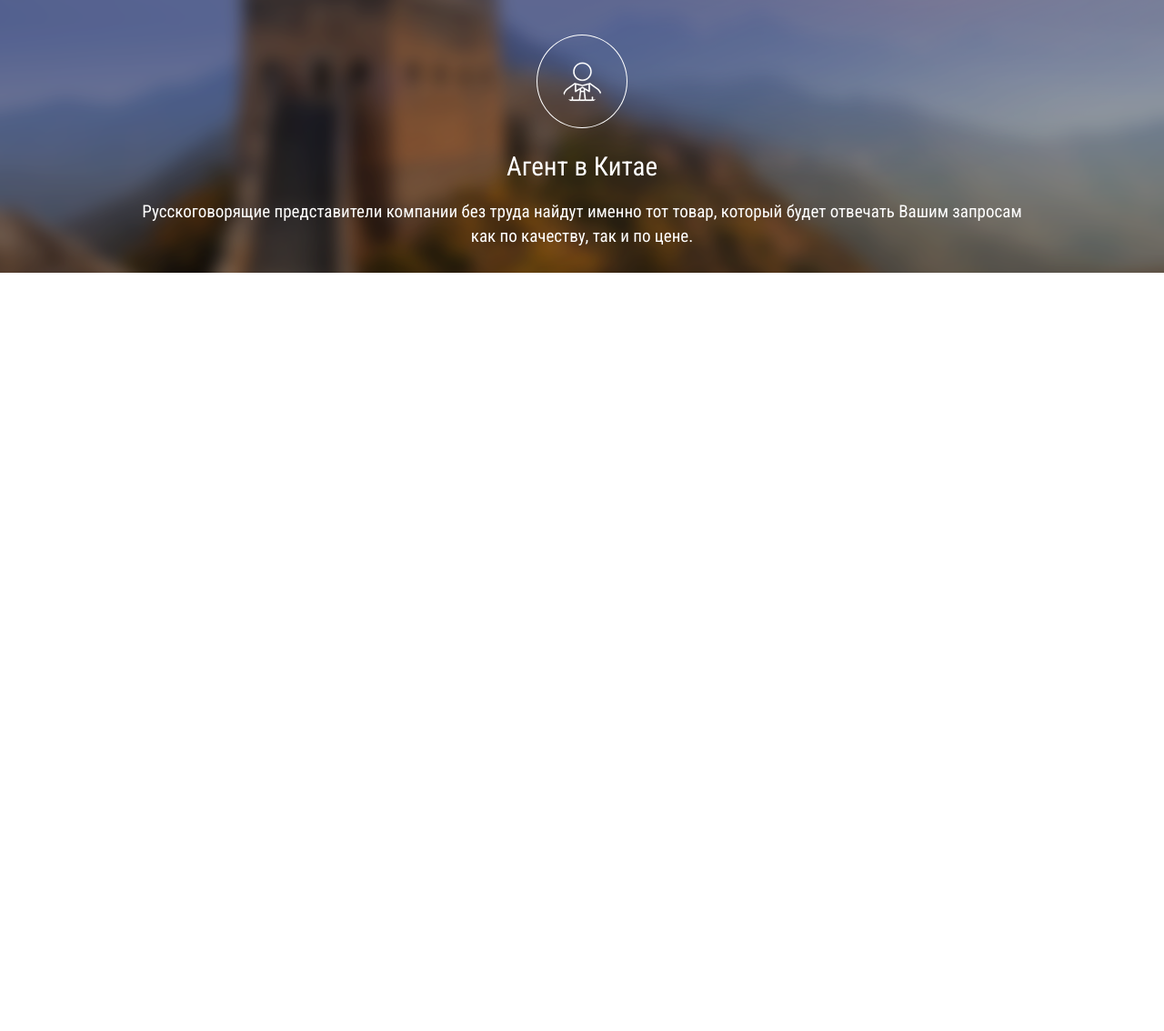
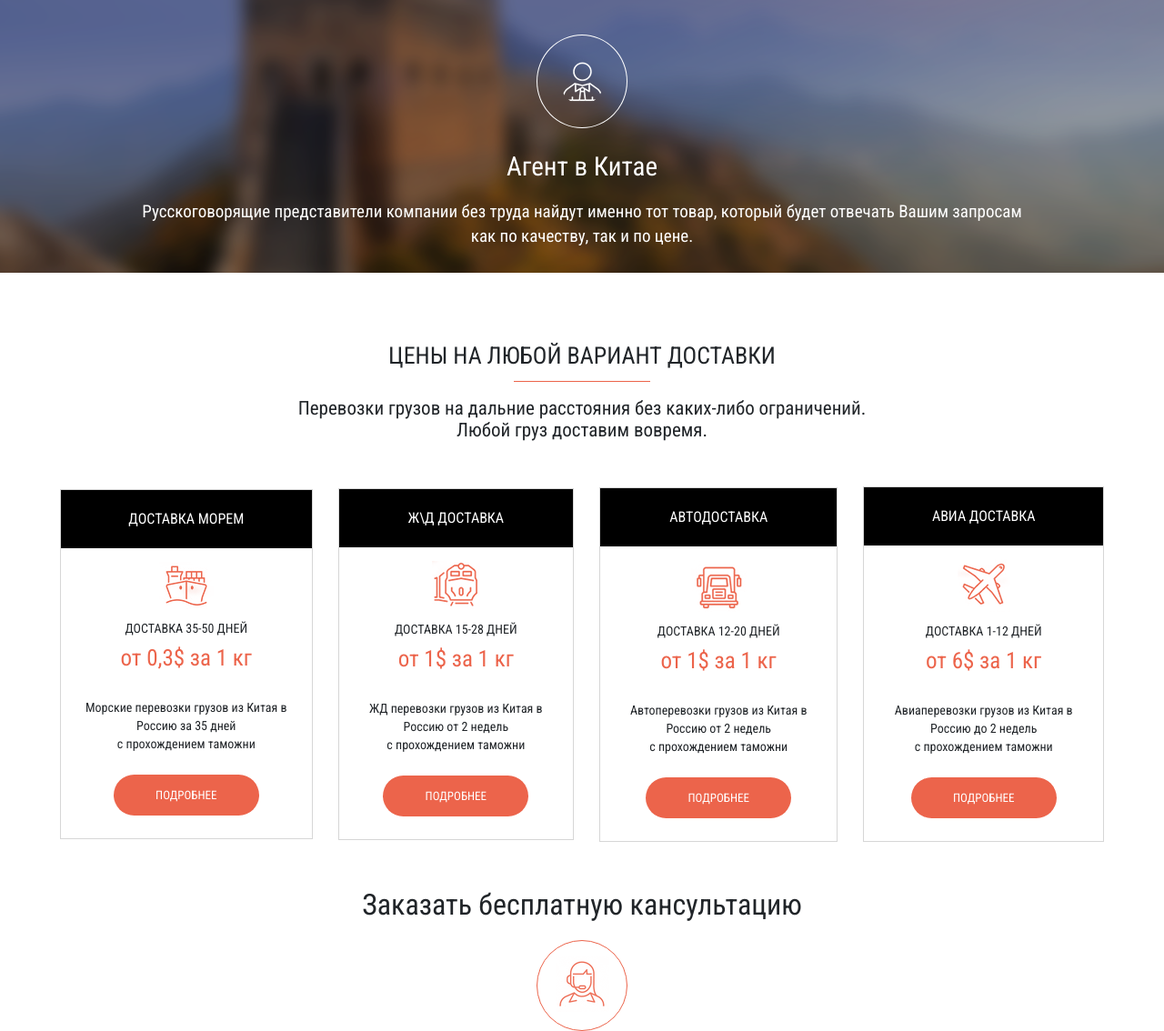
Before and after one commit to KataRru/Glopt, a website: page app/index.html in a window 1280 px wide. Shown: the part 2172-3306 px from the top of the page at 91% size. Before the commit the page ends 2472 px from the top, so only its background shows below. Drawn offline with Linux system fonts and the light colour scheme.

Commit message:
second commit

```diff
--- a/app/index.html
+++ b/app/index.html
@@ -190,9 +190,61 @@
 
 <section class="prices">
     <div class="container">
+        <h2 class="prices__title">Цены на любой вариант доставки</h2>
+        <div class="prices__dscr">Перевозки грузов на дальние расстояния без каких-либо ограничений.<br>
+            Любой груз доставим вовремя.
+        </div>
+        <div class="prices__cards">
+            <div class="prices__card">
+                <div class="prices__species">доставка морем</div>
+                <div class="prices__img"><img src="img/icons/prices/ship.png" alt="ship"></div>
+                <div class="prices__delivery">Доставка 35-50 дней</div>
+                <div class="prices__price">от 0,3$ за 1 кг</div>
+                <div class="prices__card-dscr">Морские перевозки грузов из Китая в Россию за 35 дней<br>
+                    с прохождением таможни </div>
+                <button class="prices__btn">подробнее</button>
+            </div>
+            <div class="prices__card">
+                <div class="prices__species">ж\д доставка</div>
+                <div class="prices__img"><img src="img/icons/prices/train.png" alt="train"></div>
+                <div class="prices__delivery">Доставка 15-28 дней</div>
+                <div class="prices__price">от 1$ за 1 кг</div>
+                <div class="prices__card-dscr">ЖД перевозки грузов из Китая в Россию от 2 недель<br>
+                    с прохождением таможни</div>
+                <button class="prices__btn">подробнее</button>
+            </div>
+            <div class="prices__card">
+                <div class="prices__species">автодоставка</div>
+                <div class="prices__img"><img src="img/icons/prices/track.png" alt="track"></div>
+                <div class="prices__delivery">Доставка 12-20 дней</div>
+                <div class="prices__price">от 1$ за 1 кг</div>
+                <div class="prices__card-dscr">Автоперевозки грузов из Китая в Россию от 2 недель<br>
+                    с прохождением таможни</div>
+                <button class="prices__btn">подробнее</button>
+            </div>
+            <div class="prices__card">
+                <div class="prices__species">авиа доставка</div>
+                <div class="prices__img"><img src="img/icons/prices/airplane.png" alt="airplane"></div>
+                <div class="prices__delivery">Доставка 1-12 дней</div>
+                <div class="prices__price">от 6$ за 1 кг</div>
+                <div class="prices__card-dscr">Авиаперевозки грузов из Китая в Россию до 2 недель<br>
+                    с прохождением таможни</div>
+                <button class="prices__btn">подробнее</button>
+            </div>
+        </div>
 
+        <div class="order">
+            <h2 class="order__title">Заказать бесплатную кансультацию</h2>
+            <div class="order__img"><img src="img/icons/order.png" alt="order"></div>
+
+            <div class="order__form">
+
+            </div>
+        </div>
     </div>
 </section>
+
+
     <script src="js/main.min.js"></script>
 </body>
 </html>
--- a/app/scss/blocks/_button.scss
+++ b/app/scss/blocks/_button.scss
@@ -11,4 +11,9 @@ button {
         line-height: 1.837;
         color: rgb(255, 255, 255);
         text-align: center;
+		  &:hover {
+			box-shadow: #000 2px 2px 15px;
+			color: #000;
+			transition: all .5s;
+		  }
 }
--- /dev/null
+++ b/app/scss/blocks/_order.scss
@@ -0,0 +1,36 @@
+.order {
+    position: relative;
+    &__title {
+        padding-bottom: 20px;
+        text-align: center;
+    }
+    &__img {
+        width: 100px;
+        height: 100px;
+        text-align: center;
+        margin: 0 auto;
+        border: solid 1px #ec644b;
+        border-radius: 50%;
+        padding: 17px 20px;
+        // &:after {
+        //     content: '';
+        //     position: absolute;
+        //     display: block;
+        //     right: 20px;
+        //     top: 110px;
+        //     width: 500px;
+        //     height: 1px;
+        //     background-color: rgb(194, 191, 191);
+        // }
+        // &:before {
+        //     content: '';
+        //     position: absolute;
+        //     display: block;
+        //     left: 20px;
+        //     top: 110px;
+        //     width: 500px;
+        //     height: 1px;
+        //     background-color: rgb(194, 191, 191);
+        // }
+    }
+}
--- /dev/null
+++ b/app/scss/blocks/_prices.scss
@@ -0,0 +1,65 @@
+.prices {
+    padding-top: 80px;
+    &__title {
+        font-size: 26px;
+        font-weight: 400;
+        text-transform: uppercase;
+        line-height: 0.885;
+        text-align: center;
+        &:after {
+            content: '';
+            display: block;
+            width: 150px;
+            height: 1px;
+            margin: 16px auto 17px auto;
+            background-color: #ec644b;
+        }
+    }
+    &__dscr {
+        font-size: 21px;
+        line-height: 1.143;
+        font-weight: 400;
+        text-align: center;
+    }
+    &__cards {
+        padding: 50px 0 50px 0;
+        display: flex;
+        justify-content: space-between;
+        align-items: center;
+    }
+    &__card {
+        margin: 0 14px 0 14px;
+        padding-bottom: 25px;
+        min-height: 100%;
+        text-align: center;
+        border: 1px solid rgb(214, 214, 214);
+        &-dscr {
+            padding: 24px 20px;
+            font-size: 14px;
+            font-weight: 400;
+            line-height: 1.429;
+        }
+    }
+    &__species {
+        padding: 20px 70px;
+        text-transform: uppercase;
+        color: #fff;
+        background-color: #000;
+    }
+    &__img {
+        padding-top: 15px;
+    }
+    &__delivery {
+        padding-top: 10px;
+        text-transform: uppercase;
+        font-weight: 400;
+        font-size: 14px;
+        line-height: 1.643;
+    }
+    &__price {
+        color: #ec644b;
+        font-size: 25px;
+        line-height: 1.643;
+    }
+
+}
--- a/app/scss/style.scss
+++ b/app/scss/style.scss
@@ -27,6 +27,8 @@ ul, li, p, h1, h2, h3, h4, h5, h6 {
 }
 
 //Import Blocks
+@import 'blocks/order';
+@import 'blocks/prices';
 @import 'blocks/agents';
 @import 'blocks/more';
 @import 'blocks/benefits';
```
Also changed, not shown: app/css/style.min.css, app/img/icons/order.png (added), app/img/icons/prices/airplane.png (added), app/img/icons/prices/ship.png (added), app/img/icons/prices/track.png (added), app/img/icons/prices/train.png (added).
